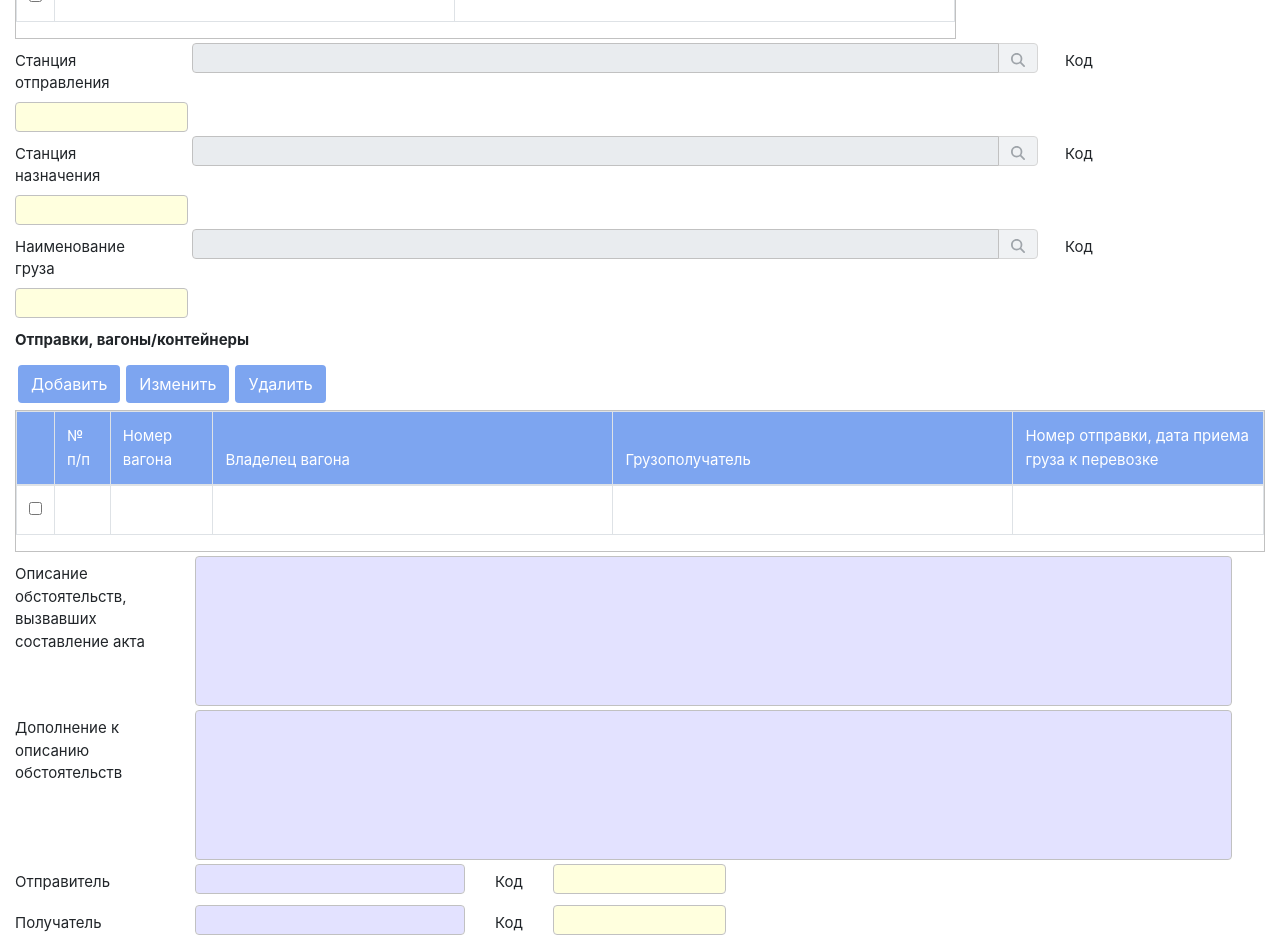
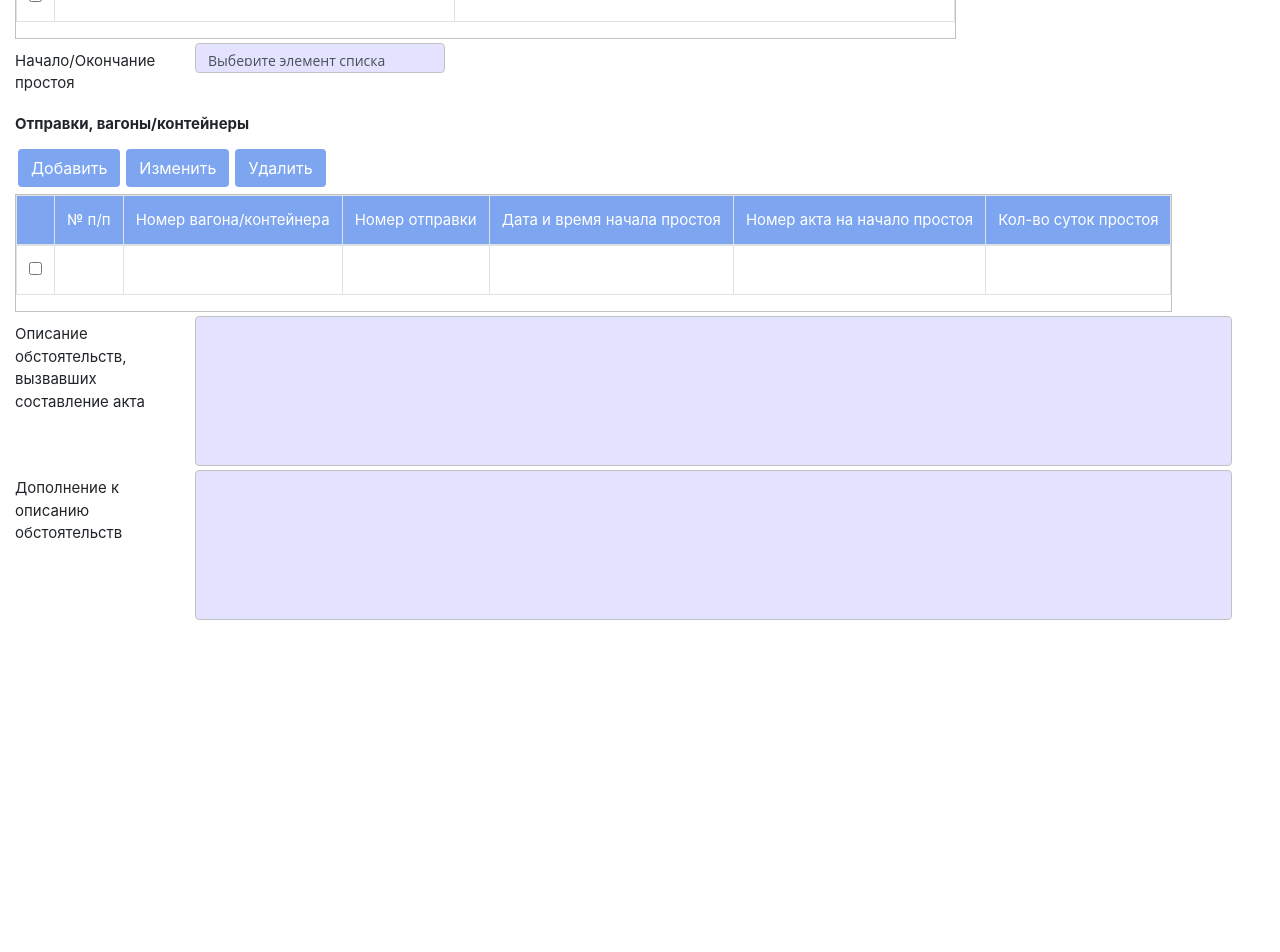
Before and after one commit to Liseeeenok/IrTRAN, a Vue app: page /act/common/create in a window 1280 px wide. Shown: the part 500-1452 px from the top of the page. After the commit the page ends 1244 px from the top, so only its background shows below. Built offline with nearby package versions, Linux system fonts and the light colour scheme.

Commit message:
Исправление полей акта общей формы, добавление тыплицы в меню докуента

```diff
--- a/src/components/CommonActCreateComponent.vue
+++ b/src/components/CommonActCreateComponent.vue
@@ -109,52 +109,19 @@
                 </div>
                 <!----------------------------- -->
 
-                <!--------------------------------------------------------------------------------------------->
-
                 <div class="row mb-1">
-                    <label class="col-auto col-form-label mb-0 label-custom">Станция отправления</label>
-                    <div class="input-group" style="width: 870px">
-                        <input type="text" class="form-control custom-search" style="background-color: #e9ecef" aria-label="Введите запрос" disabled />
-                        <button class="btn btn-outline-secondary" type="button" style="background-color: #e9ecef" data-toggle="modal" data-target="#" disabled>
-                            <font-awesome-icon icon="fa-solid fa-magnifying-glass" />
-                        </button>
-                    </div>
-
-                    <label class="col-auto col-form-label mb-0 label-custom" style="width: auto">Код</label>
+                    <label class="col-auto col-form-label mb-0 label-custom">Начало/Окончание простоя</label>
                     <div class="col-auto">
-                        <input type="text" class="form-control mt-0 disabled-input" placeholder="" style="width: 173px" disabled="disabled" />
+                        <select type="date" class="form-control mt-0 custom-input" style="width: 250px">
+                            <option>Выберите элемент списка</option>
+                            <option>Начало простоя</option>
+                            <option>Окончания простоя</option>
+                        </select>
                     </div>
                 </div>
 
-                <div class="row mb-1">
-                    <label class="col-auto col-form-label mb-0 label-custom">Станция назначения</label>
-                    <div class="input-group" style="width: 870px">
-                        <input type="text" class="form-control custom-search" style="background-color: #e9ecef" placeholder="" aria-label="Введите запрос" disabled />
-                        <button class="btn btn-outline-secondary" type="button" style="background-color: #e9ecef" data-toggle="modal" data-target="#" disabled>
-                            <font-awesome-icon icon="fa-solid fa-magnifying-glass" />
-                        </button>
-                    </div>
+                <!--------------------------------------------------------------------------------------------->
 
-                    <label class="col-auto col-form-label mb-0 label-custom" style="width: auto">Код</label>
-                    <div class="col-auto">
-                        <input type="text" class="form-control mt-0 disabled-input" placeholder="" style="width: 173px" disabled="disabled" />
-                    </div>
-                </div>
-
-                <div class="row mb-1">
-                    <label class="col-auto col-form-label mb-0 label-custom">Наименование груза</label>
-                    <div class="input-group" style="width: 870px">
-                        <input type="text" class="form-control custom-search" style="background-color: #e9ecef" placeholder="" aria-label="Введите запрос" disabled />
-                        <button class="btn btn-outline-secondary" type="button" style="background-color: #e9ecef" data-toggle="modal" data-target="#" disabled>
-                            <font-awesome-icon icon="fa-solid fa-magnifying-glass" />
-                        </button>
-                    </div>
-
-                    <label class="col-auto col-form-label mb-0 label-custom" style="width: auto">Код</label>
-                    <div class="col-auto">
-                        <input type="text" class="form-control mt-0 disabled-input" placeholder="" style="width: 173px" disabled="disabled" />
-                    </div>
-                </div>
 
                 <!-------------------------Вагоны, контейнеры отправки-------------------------------------------------------------------->
                 <div class="row mb-1">
@@ -177,15 +144,17 @@
                                     <tr>
                                         <th></th>
                                         <th>№ п/п</th>
-                                        <th>Номер вагона</th>
-                                        <th style="width: 400px">Владелец вагона</th>
-                                        <th style="width: 400px">Грузополучатель</th>
-                                        <th>Номер отправки, дата приема груза к перевозке</th>
+                                        <th>Номер вагона/контейнера</th>
+                                        <th>Номер отправки</th>
+                                        <th>Дата и время начала простоя</th>
+                                        <th>Номер акта на начало простоя</th>
+                                        <th>Кол-во суток простоя</th>
                                     </tr>
                                 </thead>
                                 <tbody class="table-group-divider">
                                     <tr>
                                         <td><input type="checkbox" class="row-checkbox" /></td>
+                                        <td></td>
                                         <td></td>
                                         <td></td>
                                         <td></td>
@@ -215,6 +184,13 @@
                                 </div>
 
                                 <div class="row mb-1">
+                                    <label class="col-auto col-form-label mb-0 label-custom">Вагон, контейнер №</label>
+                                    <div class="col-auto">
+                                        <input type="text" class="form-control mt-0 custom-input" placeholder="" style="width: 150px"/>
+                                    </div>
+                                </div>
+
+                                <div class="row mb-1">
                                     <label class="col-auto col-form-label mb-0 label-custom">Отправка №</label>
                                     <div class="input-group" style="width: 270px">
                                         <input type="text" class="form-control custom-search" placeholder="Поиск" aria-label="Введите запрос" />
@@ -222,25 +198,33 @@
                                             <font-awesome-icon icon="fa-solid fa-magnifying-glass" />
                                         </button>
                                     </div>
+                                </div>
 
-                                    <label class="col-auto col-form-label mb-0 label-custom" style="width: auto">от</label>
+                                 <div class="row mb-1">
+                                    <label class="col-auto col-form-label mb-0 label-custom">Дата и время начала простоя</label>
                                     <div class="col-auto">
-                                        <input type="date" class="form-control mt-0 custom-input" placeholder="" style="width: 150px" disabled="disabled" />
+                                        <input type="datetime-local" class="form-control mt-0 custom-input" placeholder="" style="width: 150px"/>
                                     </div>
                                 </div>
 
                                 <div class="row mb-1">
-                                    <label class="col-auto col-form-label mb-0 label-custom">Вагон, контейнер №</label>
-                                    <div class="input-group" style="width: 270px">
-                                        <input type="text" class="form-control custom-search" placeholder="Поиск" aria-label="Введите запрос" />
-                                        <button class="btn btn-outline-secondary" type="button" data-toggle="modal" data-target="#naityVagonCont">
-                                            <font-awesome-icon icon="fa-solid fa-magnifying-glass" />
-                                        </button>
+                                    <label class="col-auto col-form-label mb-0 label-custom">Дата и время окончания простоя</label>
+                                    <div class="col-auto">
+                                        <input type="datetime-local" class="form-control mt-0 custom-input" placeholder="" style="width: 150px"/>
                                     </div>
+                                </div>
 
-                                    <label class="col-auto col-form-label mb-0 label-custom" style="width: auto">Дата приема груза к перевозке</label>
+                                <div class="row mb-1">
+                                    <label class="col-auto col-form-label mb-0 label-custom">Номер акта на начало простоя</label>
                                     <div class="col-auto">
-                                        <input type="date" class="form-control mt-0 custom-input" placeholder="" style="width: 150px" disabled="disabled" />
+                                        <input type="text" class="form-control mt-0 disabled-input" placeholder="" style="width: 150px" disabled/>
+                                    </div>
+                                </div>
+
+                                <div class="row mb-1">
+                                    <label class="col-auto col-form-label mb-0 label-custom">Кол-во суток простоя</label>
+                                    <div class="col-auto">
+                                        <input type="text" class="form-control mt-0 disabled-input" placeholder="" style="width: 150px" disabled/>
                                     </div>
                                 </div>
                             </div>
@@ -265,29 +249,6 @@
                     </div>
                 </div>
 
-                <div class="row mb-1">
-                    <label class="col-auto col-form-label mb-0 label-custom">Отправитель</label>
-                    <div class="col-auto">
-                        <input type="text" class="form-control mt-0 custom-input" disabled />
-                    </div>
-
-                    <label class="col-auto col-form-label mb-0 label-custom" style="width: auto">Код</label>
-                    <div class="col-auto">
-                        <input type="text" class="form-control mt-0 disabled-input" placeholder="" style="width: 173px" disabled="disabled" />
-                    </div>
-                </div>
-
-                <div class="row mb-1">
-                    <label class="col-auto col-form-label mb-0 label-custom">Получатель</label>
-                    <div class="col-auto">
-                        <input type="text" class="form-control mt-0 custom-input" disabled />
-                    </div>
-
-                    <label class="col-auto col-form-label mb-0 label-custom" style="width: auto">Код</label>
-                    <div class="col-auto">
-                        <input type="text" class="form-control mt-0 disabled-input" placeholder="" style="width: 173px" disabled="disabled" />
-                    </div>
-                </div>
 
                 <!--Найти Станция составления акта модальное окно -->
                 <div class="modal fade" id="stationSostAkta" data-backdrop="static" data-keyboard="false" tabindex="-1" aria-labelledby="staticBackdropLabel" aria-hidden="true">
@@ -393,58 +354,6 @@
                 </div>
                 <!----------------------------- -->
 
-                <!--Найти № Вагона/контейнера модальное окно -->
-                <div class="modal fade" id="naityVagonCont" data-backdrop="static" data-keyboard="false" tabindex="-1" aria-labelledby="staticBackdropLabel" aria-hidden="true">
-                    <div class="modal-dialog modal-dialog-centered modal-lg">
-                        <div class="modal-content">
-                            <div class="modal-header" style="background-color: #7da5f0">
-                                <span class="modal-title text-center" id="staticBackdropLabel" style="color: white; font-weight: bold">№ Вагона/контейнера </span>
-                                <button type="button" class="btn-close" data-dismiss="modal" aria-label="Закрыть" style="color: white"></button>
-                            </div>
-                            <div class="modal-body">
-                                <div class="row justify-content-md-center mb-2">
-                                    <div class="col-12">
-                                        <div class="input-group">
-                                            <input type="text" class="form-control" id="clearimput" placeholder="Поиск" aria-label="Поиск" />
-                                            <div class="input-group-append">
-                                                <button class="btn btn-outline-secondary" type="button" id="clearButton">
-                                                    <font-awesome-icon icon="fa-solid fa-xmark" />
-                                                </button>
-                                                <button class="btn btn-outline-secondary" type="button">
-                                                    <font-awesome-icon icon="fa-solid fa-magnifying-glass" />
-                                                </button>
-                                            </div>
-                                        </div>
-                                    </div>
-                                </div>
-                                <div class="table-responsive" style="border: #c1c1c1 solid 1px; padding-bottom: 200px">
-                                    <table class="table table-hover table-bordered border-white">
-                                        <thead style="background-color: #7da5f0; color: white">
-                                            <tr>
-                                                <th>Код</th>
-                                                <th>Наименование</th>
-                                                <th>Примечание</th>
-                                            </tr>
-                                        </thead>
-                                        <tbody class="table-group-divider">
-                                            <tr>
-                                                <td></td>
-                                                <td></td>
-                                                <td></td>
-                                            </tr>
-                                        </tbody>
-                                    </table>
-                                </div>
-
-                                <div class="row justify-content-md-end">
-                                    <button type="button" class="btn btn-custom" style="width: 70px; margin: 10px">Да</button>
-                                    <button type="button" class="btn btn-custom" data-dismiss="modal" style="width: 70px; margin: 10px">Нет</button>
-                                </div>
-                            </div>
-                        </div>
-                    </div>
-                </div>
-                <!----------------------------- -->
 
                 <!--Найти Подписать акт модальное окно -->
                 <div class="modal fade" id="podpisat" data-backdrop="static" data-keyboard="false" tabindex="-1" aria-labelledby="staticBackdropLabel" aria-hidden="true">
```
Also changed, not shown: src/components/CommonActMenuComponent.vue (+29 -0 lines), src/components/p.html (deleted, +0 -42 lines).
